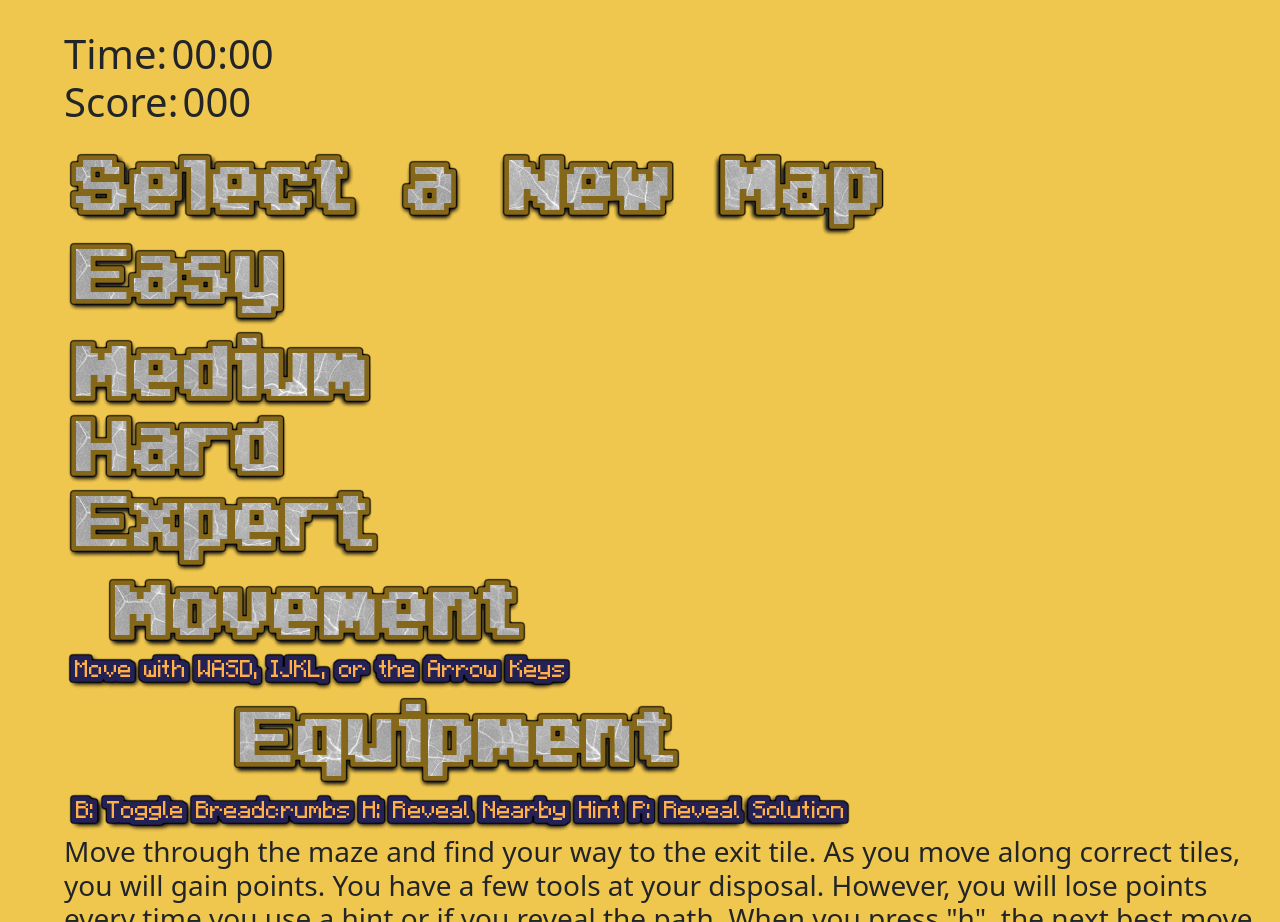
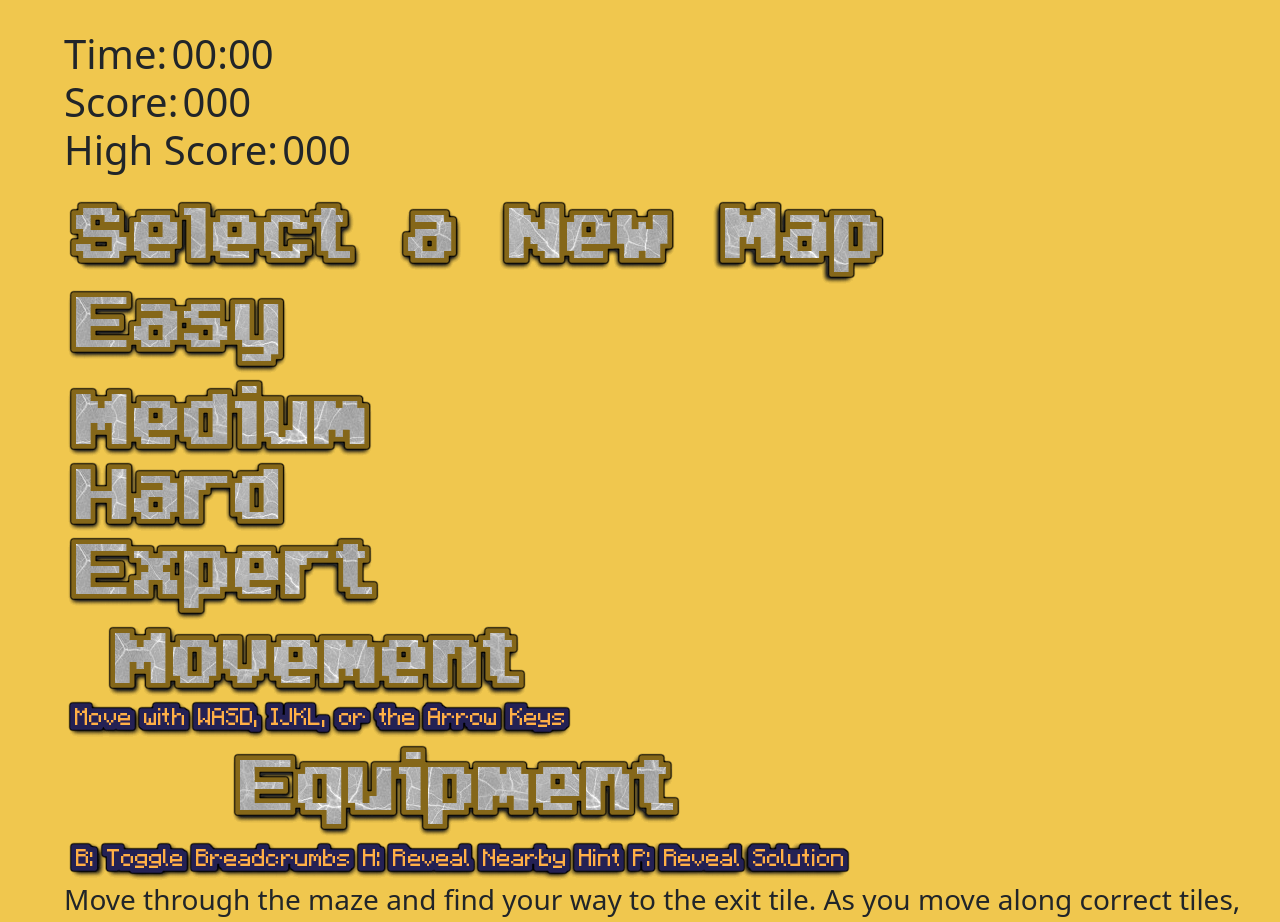
Before and after one commit to BridgerJones/Maze-Generation-Game, a plain HTML site: page index.html in a window 1280 px wide. Shown: the part 1200-2122 px from the top of the page. Drawn offline with nearby package versions, Linux system fonts and the light colour scheme.

Commit message:
adding high score

```diff
--- a/index.html
+++ b/index.html
@@ -29,6 +29,9 @@
           <br>
           <span class="h1">Score:</span>
           <span id="score" class="h1">000</span>
+          <br>
+          <span class="h1">High Score:</span>
+          <span id="highScore" class="h1">000</span>
           <br>
           <img id="newGame" class="menu-item" src="./assets/New-Game.png" onclick="location.reload()" hidden alt="">
           <br>
```
